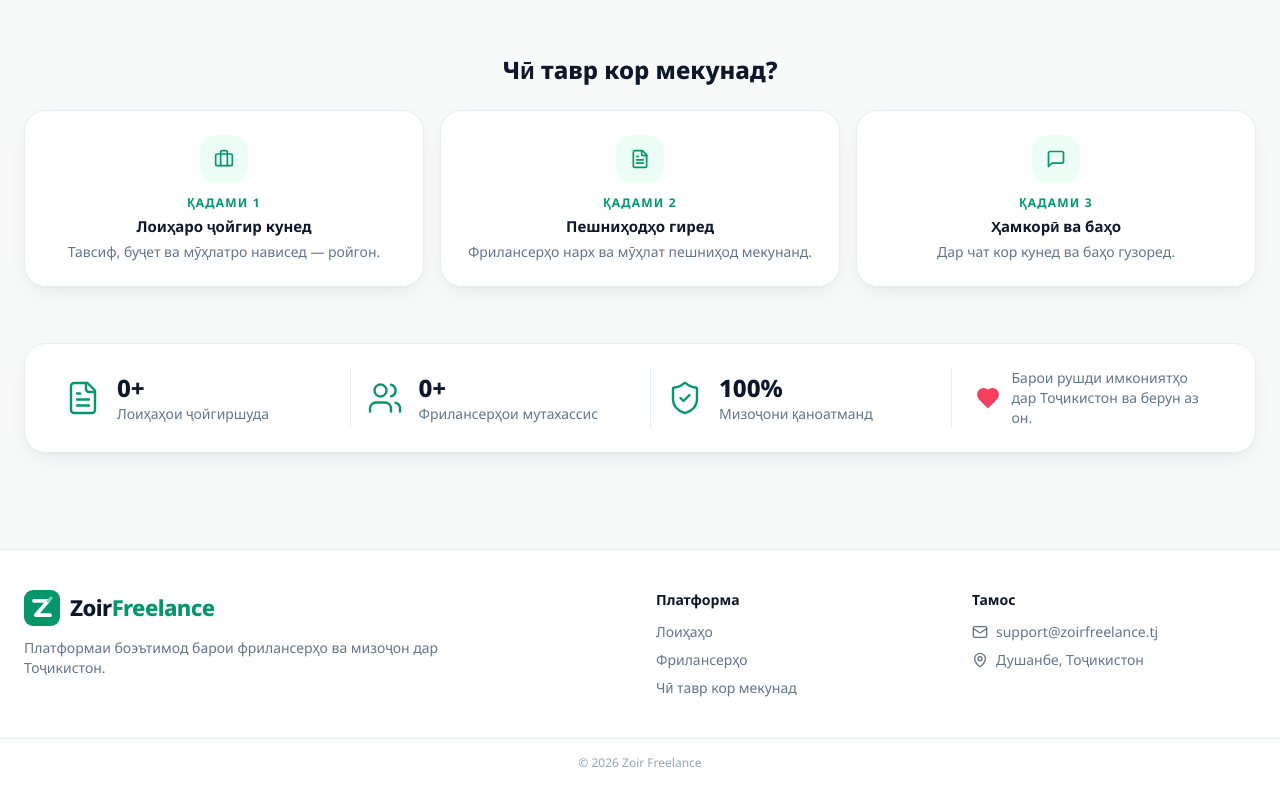
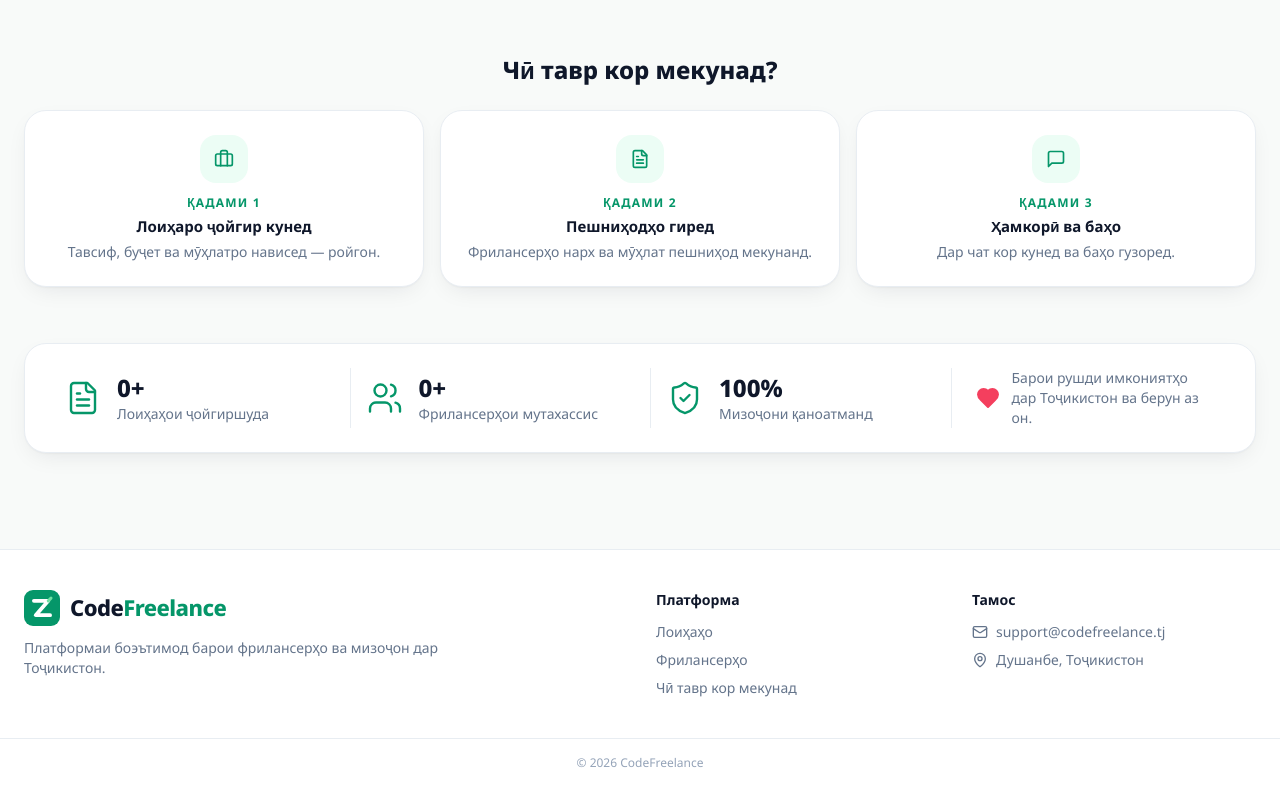
Before and after one commit to msaidzoda748-lab/codefreelance, a Next.js app: page / in a window 1280 px wide. Shown: the part 1018-1805 px from the top of the page. Built offline with nearby package versions, Linux system fonts and the light colour scheme; no server answers; the database is empty.

Commit message:
Rebrand to CodeFreelance

```diff
--- a/package.json
+++ b/package.json
@@ -1,5 +1,5 @@
 {
-  "name": "zoir-freelance",
+  "name": "codefreelance",
   "version": "0.2.0",
   "private": true,
   "scripts": {
--- a/public/offline.html
+++ b/public/offline.html
@@ -1,3 +1,3 @@
-<!doctype html><html lang="tg"><head><meta charset="utf-8"><meta name="viewport" content="width=device-width,initial-scale=1"><meta name="theme-color" content="#059669"><title>Zoir Freelance — офлайн</title>
+<!doctype html><html lang="tg"><head><meta charset="utf-8"><meta name="viewport" content="width=device-width,initial-scale=1"><meta name="theme-color" content="#059669"><title>CodeFreelance — офлайн</title>
 <style>body{margin:0;min-height:100vh;display:flex;align-items:center;justify-content:center;background:#F8FAF9;font-family:system-ui,sans-serif;color:#0f172a;text-align:center;padding:24px}img{width:72px;height:72px;border-radius:18px}h1{font-size:20px;margin:16px 0 8px}p{color:#475569;margin:4px 0}button{margin-top:20px;background:#059669;color:#fff;border:0;border-radius:12px;padding:12px 22px;font-size:16px;min-height:44px}</style></head>
 <body><div><img src="/icons/icon-192.png" alt=""><h1>Интернет нест</h1><p>Пайвастро санҷед ва боз кӯшиш кунед.</p><p>Нет подключения к интернету · You are offline</p><button onclick="location.reload()">Аз нав / Обновить / Retry</button></div></body></html>
--- a/public/sw.js
+++ b/public/sw.js
@@ -1,5 +1,5 @@
-/* Zoir Freelance service worker: offline shell only. Never caches API, auth or HTML responses with user data. */
-const VERSION = "zoir-v1";
+/* CodeFreelance service worker: offline shell only. Never caches API, auth or HTML responses with user data. */
+const VERSION = "codefreelance-v2";
 const SHELL = "/offline.html";
 const PRECACHE = [SHELL, "/icons/icon-192.png", "/icons/icon-512.png", "/manifest.webmanifest"];
 self.addEventListener("install", (e) => { e.waitUntil(caches.open(VERSION).then((c) => c.addAll(PRECACHE)).then(() => self.skipWaiting())); });
--- a/src/app/api/auth/forgot/route.ts
+++ b/src/app/api/auth/forgot/route.ts
@@ -14,7 +14,7 @@ export const POST = handle(async (req: Request) => {
     const token = randomBytes(32).toString("hex");
     await prisma.passwordResetToken.create({ data: { userId: user.id, tokenHash: createHash("sha256").update(token).digest("hex"), expiresAt: new Date(Date.now() + 60 * 60_000) } });
     const link = `${appUrl()}/reset-password?token=${token}`;
-    await sendMail(user.email, "Zoir Freelance — password reset", `Барқарор кардани рамз / Сброс пароля / Reset password:\n${link}\n\n(1 hour)`).catch((e) => console.error("[mail] failed", e));
+    await sendMail(user.email, "CodeFreelance — password reset", `Барқарор кардани рамз / Сброс пароля / Reset password:\n${link}\n\n(1 hour)`).catch((e) => console.error("[mail] failed", e));
   }
   // Same response whether or not the account exists. `emailConfigured` tells the UI honestly if mail can be delivered at all.
   return ok({ emailConfigured: mailProvider() !== "log" });
--- a/src/app/layout.tsx
+++ b/src/app/layout.tsx
@@ -18,7 +18,7 @@ const noto = Noto_Sans({ subsets: ["latin", "cyrillic", "cyrillic-ext"], weight:
 
 export async function generateMetadata(): Promise<Metadata> {
   const t = getDict();
-  return { title: { default: `${SITE.name} — ${t.meta.title}`, template: `%s | ${SITE.name}` }, description: `${SITE.name} — ${t.meta.description}`, applicationName: "Zoir Freelance", manifest: "/manifest.webmanifest", appleWebApp: { capable: true, title: "Zoir", statusBarStyle: "default" }, icons: { apple: [{ url: "/apple-touch-icon.png", sizes: "180x180" }] }, other: { "mobile-web-app-capable": "yes" } };
+  return { title: { default: `${SITE.name} — ${t.meta.title}`, template: `%s | ${SITE.name}` }, description: `${SITE.name} — ${t.meta.description}`, applicationName: "CodeFreelance", manifest: "/manifest.webmanifest", appleWebApp: { capable: true, title: "CodeFreelance", statusBarStyle: "default" }, icons: { apple: [{ url: "/apple-touch-icon.png", sizes: "180x180" }] }, other: { "mobile-web-app-capable": "yes" } };
 }
 export const viewport: Viewport = { width: "device-width", initialScale: 1, viewportFit: "cover", themeColor: "#059669" };
 
--- a/src/app/manifest.ts
+++ b/src/app/manifest.ts
@@ -2,8 +2,8 @@ import type { MetadataRoute } from "next";
 export default function manifest(): MetadataRoute.Manifest {
   return {
     id: "/",
-    name: "Zoir Freelance",
-    short_name: "Zoir",
+    name: "CodeFreelance",
+    short_name: "CodeFreelance",
     description: "Платформаи фрилансерон ва фармоишгарон дар Тоҷикистон",
     start_url: "/",
     scope: "/",
--- a/src/config/site.ts
+++ b/src/config/site.ts
@@ -1,8 +1,8 @@
 /** Change the brand name in ONE place. */
 export const SITE = {
-  name: "Zoir Freelance",
-  nameParts: ["Zoir", "Freelance"] as [string, string],
-  supportEmail: "support@zoirfreelance.tj",
+  name: "CodeFreelance",
+  nameParts: ["Code", "Freelance"] as [string, string],
+  supportEmail: "support@codefreelance.tj",
   city: "Душанбе, Тоҷикистон",
 };
 export const LANGS = ["tj", "ru", "en"] as const;
--- a/src/i18n/en.ts
+++ b/src/i18n/en.ts
@@ -33,6 +33,6 @@ const en: Dict = {
   adm: { title: "Admin panel", stats: "Statistics", users: "Users", projects: "Projects", reviews: "Reviews", reports: "Reports", categories: "Categories", audit: "Audit log", orders: "Orders", openReports: "Open reports", restrict: "Restrict", reactivate: "Reactivate", hide: "Hide", unhide: "Unhide", resolve: "Resolve", dismiss: "Dismiss", hideTarget: "Also hide / restrict the target", reasonPrompt: "Reason (required)", slug: "Slug (latin)", nameTj: "Name (TJ)", nameRu: "Name (RU)", nameEn: "Name (EN)", add: "Add", activeLabel: "Active", disable: "Disable", enable: "Enable", searchPh: "Search…", hidden: "Hidden", actor: "Actor", action: "Action", target: "Target", done: "Done", demoAdmin: "Demo admin account", works: "Works", makeAdmin: "Make admin", removeAdmin: "Remove admin" },
   meta: { title: "Freelance platform for Tajikistan", description: "Freelance marketplace for clients and specialists in Tajikistan." },
   works: { title: "Freelancer works", subtitle: "Sites, apps and designs built by our freelancers", search: "Search works…", tech: "Technology", allCats: "All categories", allTech: "All technologies", sortNew: "Newest", sortPopular: "Most viewed", sortOld: "Oldest", empty: "No works yet", emptyHint: "Change the filters or publish your own work", add: "Publish a work", newTitle: "New work", editTitle: "Edit work", name: "Work title", desc: "Description", techField: "Technologies (comma separated)", images: "Images (first one is the cover)", cover: "Cover", makeCover: "Make cover", links: "Links", linksHint: "https:// addresses only", link: "Website / live demo", appStoreUrl: "App Store", playUrl: "Google Play", sourceUrl: "Source code (GitHub)", downloadUrl: "Download (APK)", openSite: "Open website", author: "Author", write: "Write", invite: "Invite to project", views: "{n} views", more: "More by this author", saved: "Work published", deleteConfirm: "Delete this work?", mine: "My works", onlyFreelancer: "Only freelancers can publish works", hiddenNote: "This work was hidden by a moderator", viewProfile: "Profile", gallery: "Gallery" },
-  pwa: { title: "Install the Zoir app", text: "Quick access from your home screen, just like a regular app.", install: "Install", later: "Later", iosText: "On iPhone: tap Share ⬆︎, then “Add to Home Screen”.", ok: "Got it" },
+  pwa: { title: "Install the CodeFreelance app", text: "Quick access from your home screen, just like a regular app.", install: "Install", later: "Later", iosText: "On iPhone: tap Share ⬆︎, then “Add to Home Screen”.", ok: "Got it" },
 };
 export default en;
--- a/src/i18n/ru.ts
+++ b/src/i18n/ru.ts
@@ -33,6 +33,6 @@ const ru: Dict = {
   adm: { title: "Админ-панель", stats: "Статистика", users: "Пользователи", projects: "Проекты", reviews: "Отзывы", reports: "Жалобы", categories: "Категории", audit: "Журнал действий", orders: "Заказы", openReports: "Открытые жалобы", restrict: "Ограничить", reactivate: "Восстановить", hide: "Скрыть", unhide: "Показать", resolve: "Решить", dismiss: "Отклонить", hideTarget: "Скрыть / ограничить объект", reasonPrompt: "Причина (обязательно)", slug: "Slug (латиница)", nameTj: "Название (TJ)", nameRu: "Название (RU)", nameEn: "Название (EN)", add: "Добавить", activeLabel: "Активна", disable: "Отключить", enable: "Включить", searchPh: "Поиск…", hidden: "Скрыто", actor: "Исполнитель", action: "Действие", target: "Объект", done: "Выполнено", demoAdmin: "Демо-аккаунт администратора", works: "Работы", makeAdmin: "Сделать админом", removeAdmin: "Снять админа" },
   meta: { title: "Фриланс-платформа для Таджикистана", description: "Биржа фриланса для заказчиков и специалистов в Таджикистане." },
   works: { title: "Работы фрилансеров", subtitle: "Сайты, приложения и дизайн, созданные нашими фрилансерами", search: "Поиск работ…", tech: "Технология", allCats: "Все категории", allTech: "Все технологии", sortNew: "Новые", sortPopular: "Популярные", sortOld: "Старые", empty: "Работ пока нет", emptyHint: "Измените фильтры или опубликуйте свою работу", add: "Опубликовать работу", newTitle: "Новая работа", editTitle: "Редактировать работу", name: "Название работы", desc: "Описание", techField: "Технологии (через запятую)", images: "Изображения (первое — обложка)", cover: "Обложка", makeCover: "Сделать обложкой", links: "Ссылки", linksHint: "Только адреса https://", link: "Сайт / демо", appStoreUrl: "App Store", playUrl: "Google Play", sourceUrl: "Исходный код (GitHub)", downloadUrl: "Скачать (APK)", openSite: "Открыть сайт", author: "Автор", write: "Написать", invite: "Пригласить в проект", views: "{n} просмотров", more: "Другие работы автора", saved: "Работа опубликована", deleteConfirm: "Удалить эту работу?", mine: "Мои работы", onlyFreelancer: "Публиковать работы могут только фрилансеры", hiddenNote: "Эта работа скрыта модератором", viewProfile: "Профиль", gallery: "Галерея" },
-  pwa: { title: "Установите приложение Zoir", text: "Быстрый доступ с главного экрана, как обычное приложение.", install: "Установить", later: "Позже", iosText: "На iPhone: нажмите «Поделиться» ⬆︎, затем «На экран „Домой“».", ok: "Понятно" },
+  pwa: { title: "Установите приложение CodeFreelance", text: "Быстрый доступ с главного экрана, как обычное приложение.", install: "Установить", later: "Позже", iosText: "На iPhone: нажмите «Поделиться» ⬆︎, затем «На экран „Домой“».", ok: "Понятно" },
 };
 export default ru;
--- a/src/i18n/tj.ts
+++ b/src/i18n/tj.ts
@@ -32,7 +32,7 @@ const tj = {
   adm: { title: "Панели маъмур", stats: "Омор", users: "Корбарон", projects: "Лоиҳаҳо", reviews: "Баҳоҳо", reports: "Шикоятҳо", categories: "Категорияҳо", audit: "Таърихи амалҳо", orders: "Фармоишҳо", openReports: "Шикоятҳои кушода", restrict: "Маҳдуд кардан", reactivate: "Фаъол кардан", hide: "Пинҳон кардан", unhide: "Нишон додан", resolve: "Ҳал кардан", dismiss: "Рад кардан", hideTarget: "Объектро пинҳон / маҳдуд кунед", reasonPrompt: "Сабаби амал (ҳатмӣ)", slug: "Slug (лотинӣ)", nameTj: "Ном (TJ)", nameRu: "Ном (RU)", nameEn: "Ном (EN)", add: "Илова", activeLabel: "Фаъол", disable: "Хомӯш", enable: "Фаъол", searchPh: "Ҷустуҷӯ…", hidden: "Пинҳон", actor: "Иҷрокунанда", action: "Амал", target: "Объект", done: "Иҷро шуд", demoAdmin: "Ҳисоби маъмури намоишӣ", works: "Корҳо", makeAdmin: "Таъин ҳамчун маъмур", removeAdmin: "Гирифтани ҳуқуқи маъмур" },
   meta: { title: "Платформаи фриланс барои Тоҷикистон", description: "Бозори фриланс барои мизоҷон ва мутахассисон дар Тоҷикистон." },
   works: { title: "Корҳои фрилансерҳо", subtitle: "Сайтҳо, барномаҳо ва дизайнҳое, ки фрилансерҳои мо сохтаанд", search: "Ҷустуҷӯи корҳо…", tech: "Технология", allCats: "Ҳамаи категорияҳо", allTech: "Ҳамаи технологияҳо", sortNew: "Навтарин", sortPopular: "Маъмул", sortOld: "Кӯҳнатарин", empty: "Ҳоло кор нест", emptyHint: "Филтрҳоро тағйир диҳед ё кори худро нашр кунед", add: "Нашри кор", newTitle: "Кори нав", editTitle: "Таҳрири кор", name: "Номи кор", desc: "Тавсиф", techField: "Технологияҳо (бо вергул)", images: "Тасвирҳо (аввалӣ — муқова)", cover: "Муқова", makeCover: "Муқова кардан", links: "Пайвандҳо", linksHint: "Танҳо суроғаҳои https://", link: "Сайт / демо", appStoreUrl: "App Store", playUrl: "Google Play", sourceUrl: "Код (GitHub)", downloadUrl: "Боргирӣ (APK)", openSite: "Кушодани сайт", author: "Муаллиф", write: "Навиштан", invite: "Даъват ба лоиҳа", views: "{n} тамошо", more: "Корҳои дигари муаллиф", saved: "Кор нашр шуд", deleteConfirm: "Ин корро нест кунем?", mine: "Корҳои ман", onlyFreelancer: "Танҳо фрилансерҳо кор нашр карда метавонанд", hiddenNote: "Ин кор аз ҷониби модератор пинҳон шудааст", viewProfile: "Профил", gallery: "Галерея" },
-  pwa: { title: "Барномаи Zoir-ро насб кунед", text: "Дастрасии зуд аз экрани асосӣ, мисли барномаи оддӣ.", install: "Насб кардан", later: "Баъдтар", iosText: "Дар iPhone: тугмаи «Мубодила» ⬆︎ ва баъд «Ба экрани асосӣ»-ро пахш кунед.", ok: "Фаҳмидам" },
+  pwa: { title: "Барномаи CodeFreelance-ро насб кунед", text: "Дастрасии зуд аз экрани асосӣ, мисли барномаи оддӣ.", install: "Насб кардан", later: "Баъдтар", iosText: "Дар iPhone: тугмаи «Мубодила» ⬆︎ ва баъд «Ба экрани асосӣ»-ро пахш кунед.", ok: "Фаҳмидам" },
 };
 export default tj;
 export type Dict = typeof tj;
--- a/src/lib/mail.ts
+++ b/src/lib/mail.ts
@@ -13,7 +13,7 @@ export function mailProvider(): MailResult["provider"] {
 
 export async function sendMail(to: string, subject: string, text: string, html?: string): Promise<MailResult> {
   const provider = mailProvider();
-  const from = process.env.MAIL_FROM || "Zoir Freelance <no-reply@example.com>";
+  const from = process.env.MAIL_FROM || "CodeFreelance <no-reply@example.com>";
   if (provider === "smtp") {
     const nodemailer = (await import("nodemailer")).default;
     const t = nodemailer.createTransport({
```
